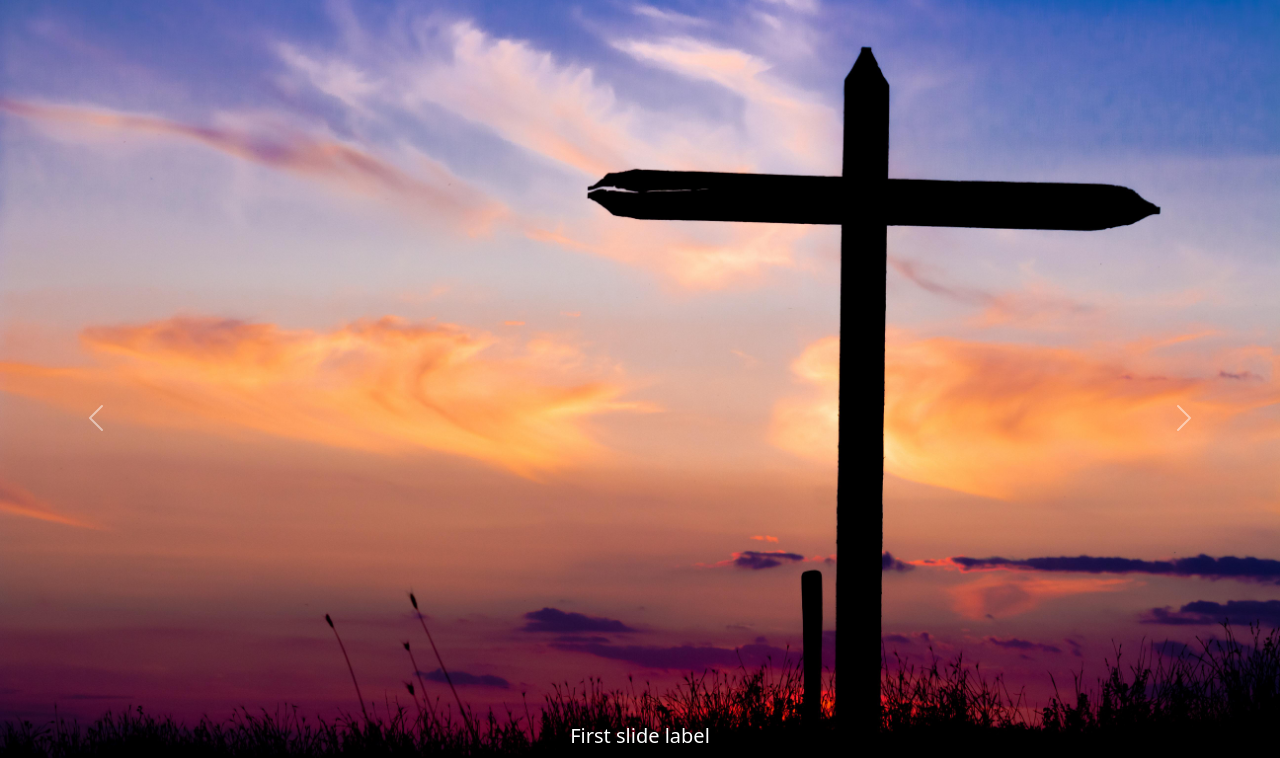
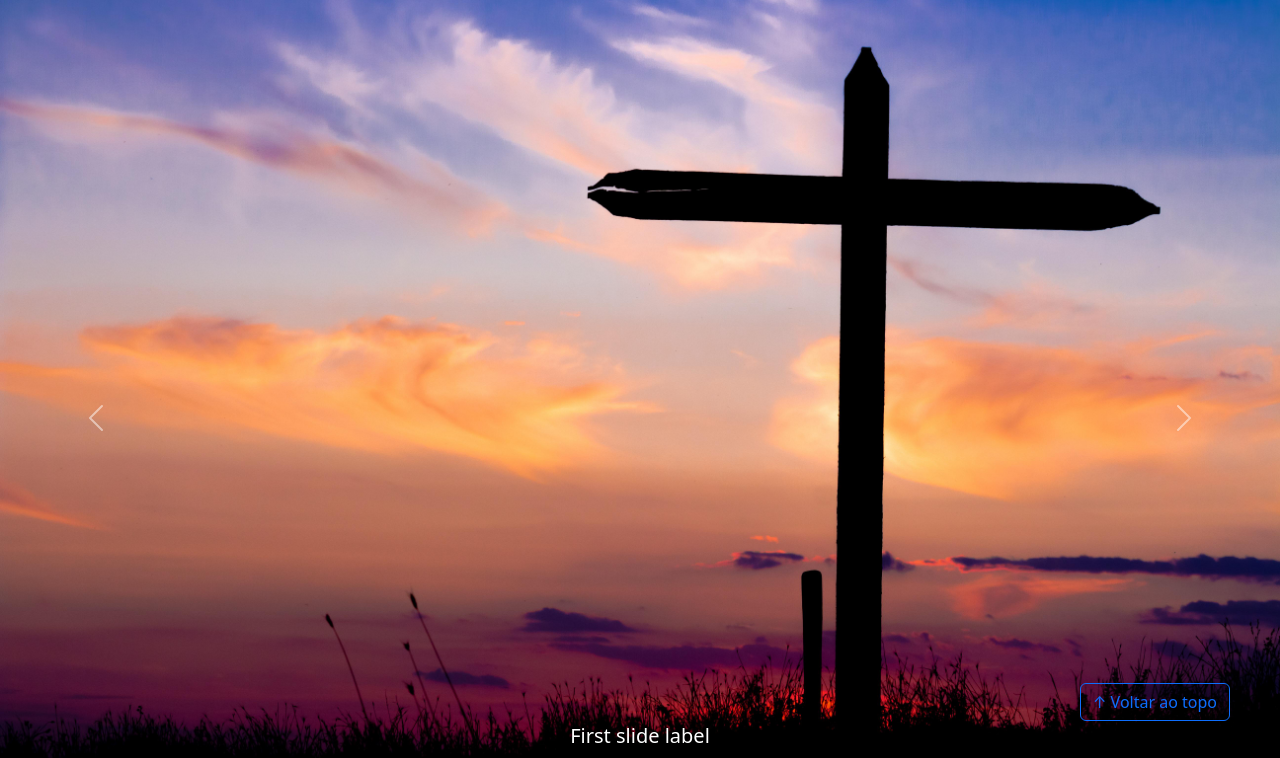
Before and after one commit to Moeniee/atividade-extensionista, a website: page index.html in a window 1280 px wide. Shown: the part 74-832 px from the top of the page. Drawn offline with nearby package versions, Linux system fonts and the light colour scheme; no server answers.

Commit message:
Adicionando botao de voltar ao topo e outras coisas

```diff
--- a/css/style.css
+++ b/css/style.css
@@ -108,3 +108,9 @@ iframe {
   height: 500px;
   border: none;
 }
+
+#voltar-topo{
+    position: fixed;
+    bottom: 5px;
+    right: 50px;
+}
--- a/index.html
+++ b/index.html
@@ -438,6 +438,10 @@
   </div>
 </footer>
 <!-- Fim do Footer -->
+<!-- Botão de voltar ao topo -->
+ <button id="voltar-topo" type="button" class="btn btn-outline-primary" onclick="topo()">&uarr; Voltar ao topo</button>
+<!-- Fim do botão de voltar ao topo -->
+
 <script src="https://cdn.jsdelivr.net/npm/bootstrap@5.3.8/dist/js/bootstrap.bundle.min.js" integrity="sha384-FKyoEForCGlyvwx9Hj09JcYn3nv7wiPVlz7YYwJrWVcXK/BmnVDxM+D2scQbITxI" crossorigin="anonymous"></script>
 <script src="https://www.gstatic.com/firebasejs/12.12.0/firebase-app-compat.js"></script>
 <script src="https://www.gstatic.com/firebasejs/12.12.0/firebase-auth-compat.js"></script>
--- a/js/index.js
+++ b/js/index.js
@@ -10,6 +10,7 @@ firebase.auth().onAuthStateChanged(user => {
                 <i class="bi bi-person-circle"></i>
             </button>
             <ul class="dropdown-menu" aria-labelledby="userDropdown">
+                <li><a class="dropdown-item" href="meuPerfil.html">Meu Perfil</a></li>
                 <li><a class="dropdown-item" href="#" onclick="logout()">Logout</a></li>
             </ul>
         `;
@@ -193,3 +194,13 @@ if (form.newsletterBtn) {
 }
 
 setupInputValidation();
+
+function topo(){
+    window.scrollTo(
+        {
+        top: 0,
+        left: 0,
+        behavior: 'smooth'
+        }
+        );
+}
```
Also changed, not shown: css/meuPerfil.css (added), js/meuPerfil.js (added), meuPerfil.html (added).
